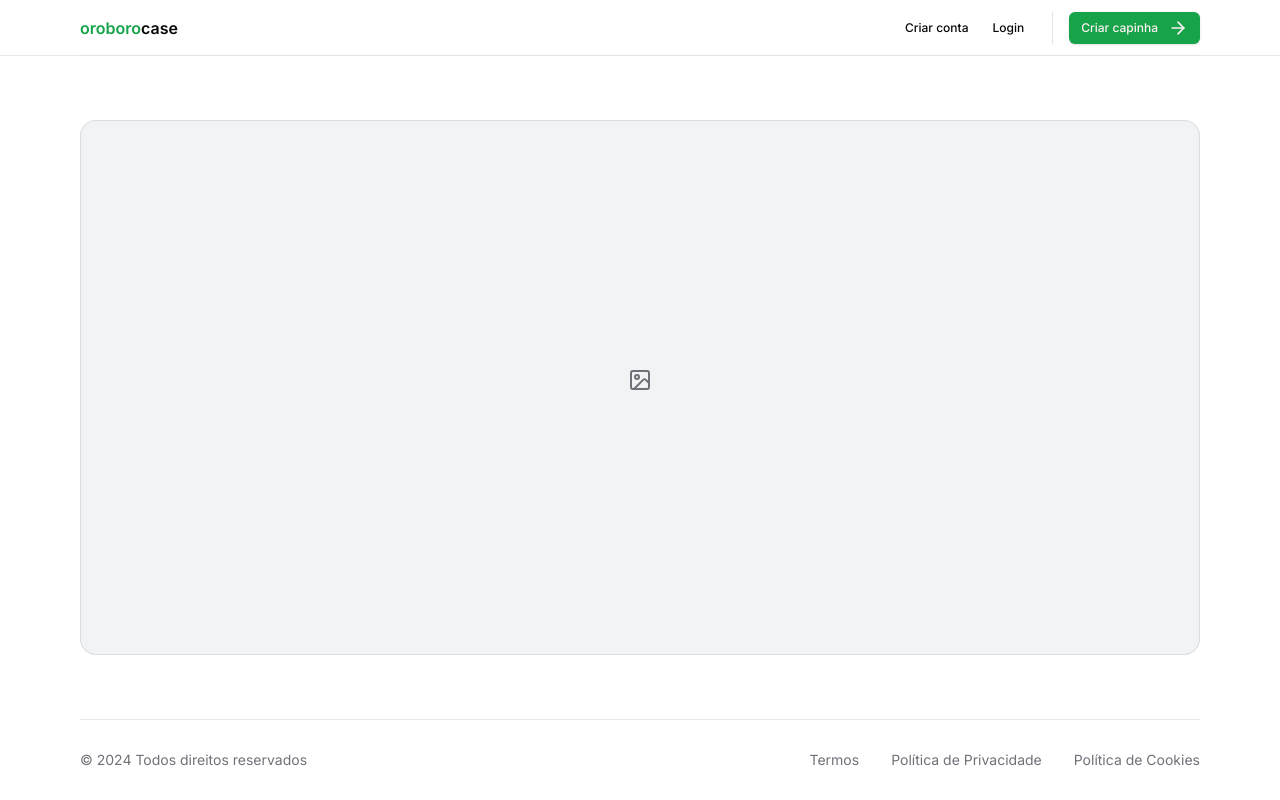
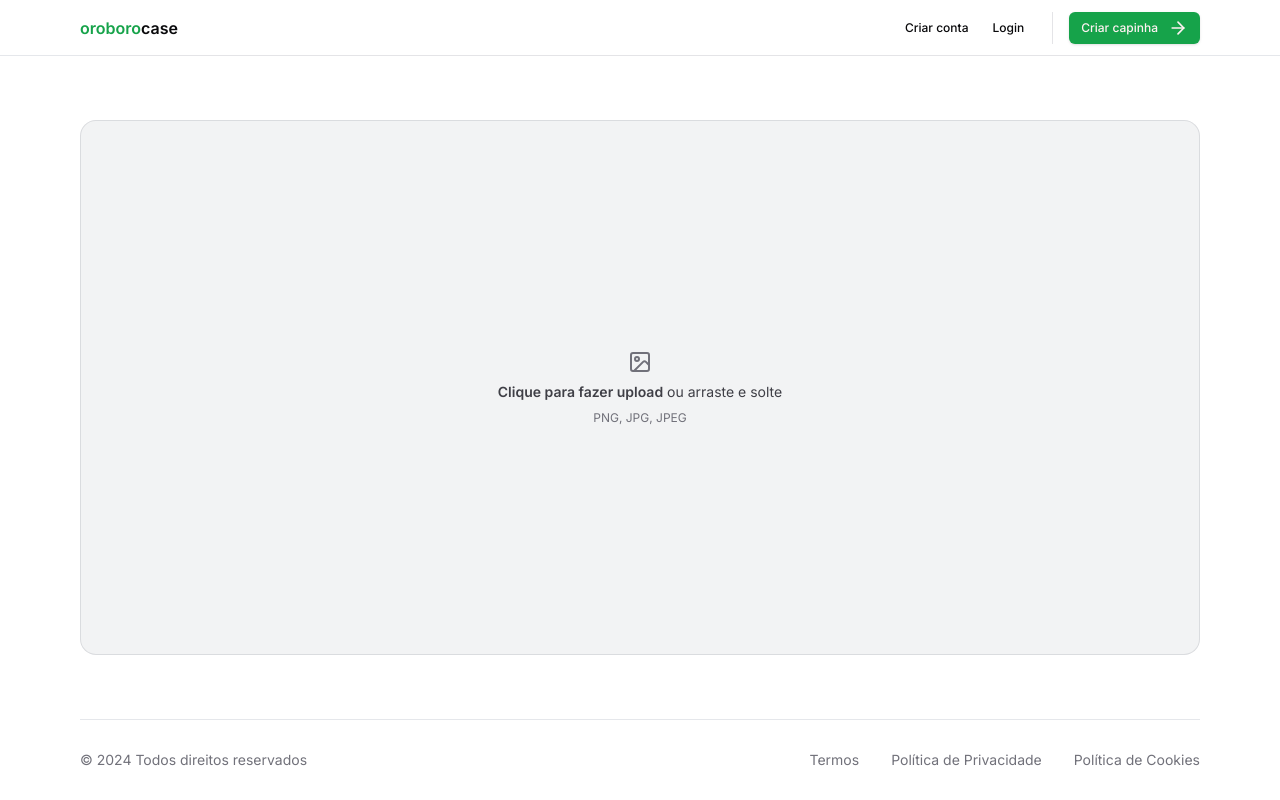
Before and after one commit to gustavormuller/oroborocase, a Next.js app: page /configure/upload in a window 1280 px wide. Built offline with nearby package versions, Linux system fonts and the light colour scheme; no server answers.

Commit message:
feat: file upload style

```diff
--- a/src/app/configure/upload/page.tsx
+++ b/src/app/configure/upload/page.tsx
@@ -57,16 +57,33 @@ const Page = () => {
                 {isUploading ? (
                   <div className="flex flex-col items-center">
                     <p>Carregando...</p>
-                    <Progress value={uploadProgress} className="mt-2 w-40 h-2 bg-gray-300" />
+                    <Progress
+                      value={uploadProgress}
+                      className="mt-2 w-40 h-2 bg-gray-300"
+                    />
                   </div>
                 ) : isPending ? (
-                  <div></div>
+                  <div className="flex flex-col items-center">
+                    <p>Redirecionando, por favor aguarde...</p>
+                  </div>
                 ) : isDragOver ? (
-                  <span></span>
+                  <p>
+                    <span className="font-semibold">Solte o arquivo</span> para
+                    fazer upload
+                  </p>
                 ) : (
-                  <span></span>
+                  <p>
+                    <span className="font-semibold">
+                      Clique para fazer upload
+                    </span>{" "}
+                    ou arraste e solte
+                  </p>
                 )}
               </div>
+
+              {isPending ? null : (
+                <p className="text-xs text-zinc-500">PNG, JPG, JPEG</p>
+              )}
             </div>
           )}
         </Dropzone>
```
